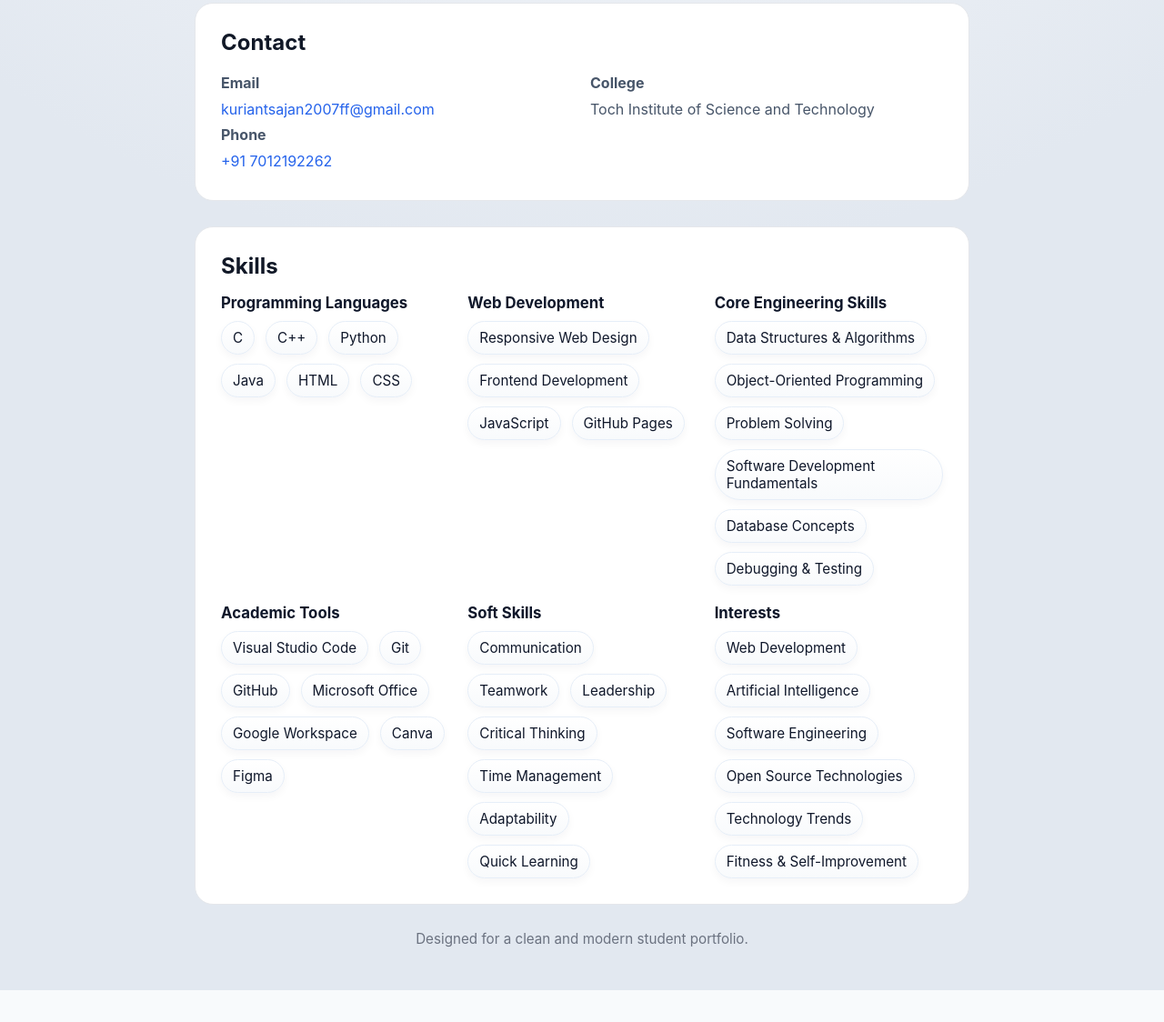
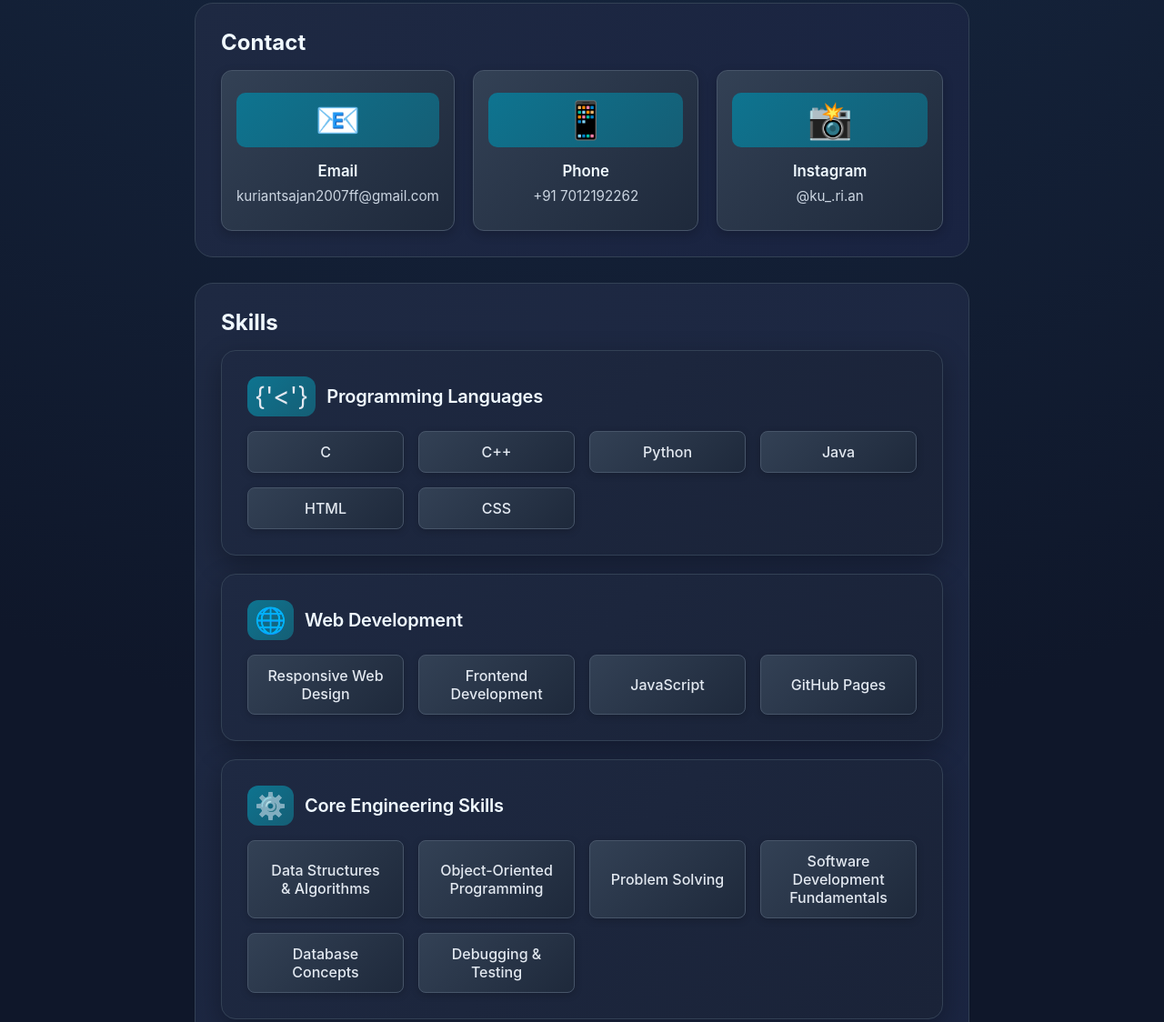
Before and after one commit to KURIANTSAJAN/my-profile, a plain HTML site: page index.html in a window 1280 px wide. Shown: the part 798-1922 px from the top of the page at 91% size. Before the commit the page ends 1887 px from the top, so only its background shows below. Drawn offline with Linux system fonts and the light colour scheme.

Commit message:
initial commit

```diff
--- a/index.html
+++ b/index.html
@@ -34,92 +34,132 @@
 
       <section class="section contact">
         <h2>Contact</h2>
-        <div class="contact-card">
-          <div>
-            <p><strong>Email</strong></p>
-            <p><a href="mailto:kuriantsajan2007ff@gmail.com">kuriantsajan2007ff@gmail.com</a></p>
-            <p><strong>Phone</strong></p>
-            <p><a href="tel:+917012192262">+91 7012192262</a></p>
+        <div class="contact-grid">
+          <!-- Email -->
+          <a href="mailto:kuriantsajan2007ff@gmail.com" class="contact-item">
+            <div class="contact-icon">📧</div>
+            <div class="contact-content">
+              <h3>Email</h3>
+              <p>kuriantsajan2007ff@gmail.com</p>
             </div>
-          <div>
-            <p><strong>College</strong></p>
-            <p>Toch Institute of Science and Technology</p>
+          </a>
+
+          <!-- Phone -->
+          <a href="tel:+917012192262" class="contact-item">
+            <div class="contact-icon">📱</div>
+            <div class="contact-content">
+              <h3>Phone</h3>
+              <p>+91 7012192262</p>
             </div>
+          </a>
+
+          <!-- Instagram -->
+          <a href="https://instagram.com/ku_.ri.an" target="_blank" rel="noopener noreferrer" class="contact-item">
+            <div class="contact-icon">📸</div>
+            <div class="contact-content">
+              <h3>Instagram</h3>
+              <p>@ku_.ri.an</p>
+            </div>
+          </a>
         </div>
       </section>
 
       <section class="section skills">
         <h2>Skills</h2>
-        <div class="skill-grid">
-          <div class="skill-group">
+        <div class="skills-container">
+          <!-- Programming Languages -->
+          <div class="skill-category-card">
+            <div class="category-header">
+              <span class="category-icon">{'<'}</span>
               <h3>Programming Languages</h3>
-            <div class="badges">
-              <span class="skill-badge">C</span>
-              <span class="skill-badge">C++</span>
-              <span class="skill-badge">Python</span>
-              <span class="skill-badge">Java</span>
-              <span class="skill-badge">HTML</span>
-              <span class="skill-badge">CSS</span>
+            </div>
+            <div class="skills-list">
+              <span class="skill-chip">C</span>
+              <span class="skill-chip">C++</span>
+              <span class="skill-chip">Python</span>
+              <span class="skill-chip">Java</span>
+              <span class="skill-chip">HTML</span>
+              <span class="skill-chip">CSS</span>
             </div>
           </div>
 
-          <div class="skill-group">
+          <!-- Web Development -->
+          <div class="skill-category-card">
+            <div class="category-header">
+              <span class="category-icon">🌐</span>
               <h3>Web Development</h3>
-            <div class="badges">
-              <span class="skill-badge">Responsive Web Design</span>
-              <span class="skill-badge">Frontend Development</span>
-              <span class="skill-badge">JavaScript</span>
-              <span class="skill-badge">GitHub Pages</span>
+            </div>
+            <div class="skills-list">
+              <span class="skill-chip">Responsive Web Design</span>
+              <span class="skill-chip">Frontend Development</span>
+              <span class="skill-chip">JavaScript</span>
+              <span class="skill-chip">GitHub Pages</span>
             </div>
           </div>
 
-          <div class="skill-group">
+          <!-- Core Engineering Skills -->
+          <div class="skill-category-card">
+            <div class="category-header">
+              <span class="category-icon">⚙️</span>
               <h3>Core Engineering Skills</h3>
-            <div class="badges">
-              <span class="skill-badge">Data Structures &amp; Algorithms</span>
-              <span class="skill-badge">Object-Oriented Programming</span>
-              <span class="skill-badge">Problem Solving</span>
-              <span class="skill-badge">Software Development Fundamentals</span>
-              <span class="skill-badge">Database Concepts</span>
-              <span class="skill-badge">Debugging &amp; Testing</span>
+            </div>
+            <div class="skills-list">
+              <span class="skill-chip">Data Structures &amp; Algorithms</span>
+              <span class="skill-chip">Object-Oriented Programming</span>
+              <span class="skill-chip">Problem Solving</span>
+              <span class="skill-chip">Software Development Fundamentals</span>
+              <span class="skill-chip">Database Concepts</span>
+              <span class="skill-chip">Debugging &amp; Testing</span>
             </div>
           </div>
 
-          <div class="skill-group">
+          <!-- Academic Tools -->
+          <div class="skill-category-card">
+            <div class="category-header">
+              <span class="category-icon">🛠️</span>
               <h3>Academic Tools</h3>
-            <div class="badges">
-              <span class="skill-badge">Visual Studio Code</span>
-              <span class="skill-badge">Git</span>
-              <span class="skill-badge">GitHub</span>
-              <span class="skill-badge">Microsoft Office</span>
-              <span class="skill-badge">Google Workspace</span>
-              <span class="skill-badge">Canva</span>
-              <span class="skill-badge">Figma</span>
+            </div>
+            <div class="skills-list">
+              <span class="skill-chip">Visual Studio Code</span>
+              <span class="skill-chip">Git</span>
+              <span class="skill-chip">GitHub</span>
+              <span class="skill-chip">Microsoft Office</span>
+              <span class="skill-chip">Google Workspace</span>
+              <span class="skill-chip">Canva</span>
+              <span class="skill-chip">Figma</span>
             </div>
           </div>
 
-          <div class="skill-group">
+          <!-- Soft Skills -->
+          <div class="skill-category-card">
+            <div class="category-header">
+              <span class="category-icon">💡</span>
               <h3>Soft Skills</h3>
-            <div class="badges">
-              <span class="skill-badge">Communication</span>
-              <span class="skill-badge">Teamwork</span>
-              <span class="skill-badge">Leadership</span>
-              <span class="skill-badge">Critical Thinking</span>
-              <span class="skill-badge">Time Management</span>
-              <span class="skill-badge">Adaptability</span>
-              <span class="skill-badge">Quick Learning</span>
+            </div>
+            <div class="skills-list">
+              <span class="skill-chip">Communication</span>
+              <span class="skill-chip">Teamwork</span>
+              <span class="skill-chip">Leadership</span>
+              <span class="skill-chip">Critical Thinking</span>
+              <span class="skill-chip">Time Management</span>
+              <span class="skill-chip">Adaptability</span>
+              <span class="skill-chip">Quick Learning</span>
             </div>
           </div>
 
-          <div class="skill-group">
+          <!-- Interests -->
+          <div class="skill-category-card">
+            <div class="category-header">
+              <span class="category-icon">🚀</span>
               <h3>Interests</h3>
-            <div class="badges">
-              <span class="skill-badge">Web Development</span>
-              <span class="skill-badge">Artificial Intelligence</span>
-              <span class="skill-badge">Software Engineering</span>
-              <span class="skill-badge">Open Source Technologies</span>
-              <span class="skill-badge">Technology Trends</span>
-              <span class="skill-badge">Fitness &amp; Self-Improvement</span>
+            </div>
+            <div class="skills-list">
+              <span class="skill-chip">Web Development</span>
+              <span class="skill-chip">Artificial Intelligence</span>
+              <span class="skill-chip">Software Engineering</span>
+              <span class="skill-chip">Open Source Technologies</span>
+              <span class="skill-chip">Technology Trends</span>
+              <span class="skill-chip">Fitness &amp; Self-Improvement</span>
             </div>
           </div>
         </div>
--- a/styles.css
+++ b/styles.css
@@ -1,7 +1,7 @@
 :root {
-  color-scheme: light;
-  color: #111827;
-  background: #f8fafc;
+  color-scheme: dark;
+  color: #e2e8f0;
+  background: #0f172a;
   font-family: Inter, system-ui, -apple-system, BlinkMacSystemFont, "Segoe UI", sans-serif;
 }
 
@@ -12,7 +12,7 @@
 body {
   margin: 0;
   min-height: 100vh;
-  background: radial-gradient(circle at top, #ffffff 0%, #e2e8f0 55%);
+  background: radial-gradient(circle at top, #1a2f4b 0%, #0f172a 55%);
 }
 
 .page-container {
@@ -23,16 +23,16 @@ body {
 
 .hero {
   padding: 40px 28px;
-  background: #ffffff;
-  border: 1px solid #d1d5db;
+  background: linear-gradient(135deg, #1e2942 0%, #192341 100%);
+  border: 1px solid #334155;
   border-radius: 24px;
-  box-shadow: 0 20px 60px rgba(15, 23, 42, 0.08);
+  box-shadow: 0 20px 60px rgba(0, 0, 0, 0.4);
   margin-bottom: 32px;
 }
 
 .hero-content .subtitle {
   margin: 0 0 16px;
-  color: #6b7280;
+  color: #94a3b8;
   font-size: 0.95rem;
 }
 
@@ -41,20 +41,21 @@ body {
   font-size: clamp(2.5rem, 5vw, 4rem);
   line-height: 1.05;
   letter-spacing: -0.04em;
+  color: #f0f9ff;
 }
 
 .role,
 .college {
   margin: 16px 0 0;
-  color: #374151;
+  color: #cbd5e1;
   font-size: 1.05rem;
   line-height: 1.7;
 }
 
 .section {
   margin-bottom: 28px;
-  background: #ffffff;
-  border: 1px solid #e5e7eb;
+  background: linear-gradient(135deg, #1e2942 0%, #192341 100%);
+  border: 1px solid #334155;
   border-radius: 20px;
   padding: 28px;
 }
@@ -62,12 +63,12 @@ body {
 .section h2 {
   margin: 0 0 16px;
   font-size: 1.5rem;
-  color: #111827;
+  color: #f0f9ff;
 }
 
 .section p {
   margin: 0;
-  color: #475569;
+  color: #cbd5e1;
   font-size: 1rem;
   line-height: 1.8;
 }
@@ -81,53 +82,272 @@ body {
   margin: 0;
 }
 
-.contact-card a {
-  color: #2563eb;
-  text-decoration: none;
+/* Contact Grid Layout */
+.contact-grid {
+  display: grid;
+  grid-template-columns: 1fr;
+  gap: 16px;
 }
 
-/* Skills layout and badges */
-.skill-grid {
-  display: grid;
+.contact-item {
+  display: flex;
+  align-items: center;
+  gap: 16px;
+  padding: 18px 20px;
+  background: linear-gradient(135deg, #334155 0%, #1e293b 100%);
+  border: 1.5px solid #475569;
+  border-radius: 12px;
+  text-decoration: none;
+  color: inherit;
+  cursor: pointer;
+  transition: all 300ms cubic-bezier(0.4, 0, 0.2, 1);
+  box-shadow: 0 4px 12px rgba(0, 0, 0, 0.2);
+}
+
+.contact-item:hover {
+  transform: translateY(-4px);
+  border-color: #60a5fa;
+  background: linear-gradient(135deg, #3d4a5c 0%, #2d3748 100%);
+  box-shadow: 0 12px 30px rgba(96, 165, 250, 0.2);
+}
+
+.contact-icon {
+  font-size: 2rem;
+  line-height: 1;
+  min-width: 50px;
+  display: flex;
+  align-items: center;
+  justify-content: center;
+  background: linear-gradient(135deg, #0e7490 0%, #155e75 100%);
+  border-radius: 10px;
+  padding: 10px;
+  transition: all 300ms ease;
+}
+
+.contact-item:hover .contact-icon {
+  background: linear-gradient(135deg, #60a5fa 0%, #3b82f6 100%);
+  transform: scale(1.15);
+}
+
+.contact-content {
+  flex: 1;
+}
+
+.contact-content h3 {
+  margin: 0 0 4px;
+  font-size: 1.05rem;
+  font-weight: 600;
+  color: #f0f9ff;
+}
+
+.contact-content p {
+  margin: 0;
+  font-size: 0.95rem;
+  color: #cbd5e1;
+  transition: color 300ms ease;
+}
+
+.contact-item:hover .contact-content p {
+  color: #93c5fd;
+}
+
+@media (min-width: 640px) {
+  .contact-grid {
+    grid-template-columns: repeat(2, 1fr);
+    gap: 18px;
+  }
+}
+
+@media (min-width: 1024px) {
+  .contact-grid {
+    grid-template-columns: repeat(3, 1fr);
+    gap: 20px;
+  }
+
+  .contact-item {
+    flex-direction: column;
+    text-align: center;
+    padding: 24px 16px;
+  }
+
+  .contact-icon {
+    width: 100%;
+    font-size: 2.5rem;
+  }
+
+  .contact-content {
+    flex: none;
+  }
+}
+
+.contact-card a {
+  color: #60a5fa;
+  text-decoration: none;
+  transition: color 200ms ease;
+}
+
+.contact-card a:hover {
+  color: #93c5fd;
+}
+
+
+/* Skills section - Modern Card Design */
+.skills-container {
+  display: flex;
+  flex-direction: column;
   gap: 20px;
 }
 
-.skill-group h3 {
-  margin: 0 0 10px;
-  font-size: 1.05rem;
-  color: #0f172a;
+.skill-category-card {
+  background: linear-gradient(135deg, #1e2942 0%, #1a2338 100%);
+  border: 1px solid #334155;
+  border-radius: 16px;
+  padding: 24px;
+  box-shadow: 0 10px 30px rgba(0, 0, 0, 0.3);
+  transition: all 300ms cubic-bezier(0.4, 0, 0.2, 1);
+  position: relative;
+  overflow: hidden;
 }
 
-.badges {
-  display: flex;
-  flex-wrap: wrap;
-  gap: 10px 12px;
+.skill-category-card::before {
+  content: '';
+  position: absolute;
+  top: 0;
+  left: 0;
+  width: 100%;
+  height: 4px;
+  background: linear-gradient(90deg, #60a5fa 0%, #3b82f6 100%);
+  transform: scaleX(0);
+  transform-origin: left;
+  transition: transform 300ms ease;
 }
 
-.skill-badge {
+.skill-category-card:hover {
+  transform: translateY(-6px);
+  box-shadow: 0 20px 50px rgba(96, 165, 250, 0.15);
+  border-color: #475569;
+  background: linear-gradient(135deg, #1f3a52 0%, #1a2f42 100%);
+}
+
+.skill-category-card:hover::before {
+  transform: scaleX(1);
+}
+
+.category-header {
+  display: flex;
+  align-items: center;
+  gap: 12px;
+  margin-bottom: 16px;
+}
+
+.category-icon {
+  font-size: 1.75rem;
+  line-height: 1;
+  min-width: 40px;
+  display: flex;
+  align-items: center;
+  justify-content: center;
+  background: linear-gradient(135deg, #0e7490 0%, #155e75 100%);
+  border-radius: 12px;
+  padding: 8px;
+  transition: all 300ms ease;
+}
+
+.skill-category-card:hover .category-icon {
+  background: linear-gradient(135deg, #60a5fa 0%, #3b82f6 100%);
+  transform: rotate(10deg) scale(1.1);
+}
+
+.category-header h3 {
+  margin: 0;
+  font-size: 1.25rem;
+  font-weight: 600;
+  color: #f0f9ff;
+  letter-spacing: -0.01em;
+}
+
+.skills-list {
+  display: grid;
+  grid-template-columns: repeat(auto-fill, minmax(120px, 1fr));
+  gap: 12px;
+}
+
+.skill-chip {
   display: inline-flex;
   align-items: center;
-  gap: 8px;
-  padding: 8px 12px;
-  background: linear-gradient(180deg, #ffffff 0%, #f8fafc 100%);
-  border: 1px solid #e6eef8;
-  color: #0f172a;
-  border-radius: 999px;
-  font-size: 0.95rem;
-  box-shadow: 0 4px 10px rgba(15, 23, 42, 0.04);
-  transition: transform 160ms ease, box-shadow 160ms ease, background 160ms ease;
+  justify-content: center;
+  padding: 10px 14px;
+  background: linear-gradient(135deg, #334155 0%, #1e293b 100%);
+  border: 1.5px solid #475569;
+  border-radius: 8px;
+  font-size: 0.9rem;
+  font-weight: 500;
+  color: #e2e8f0;
+  text-align: center;
+  white-space: normal;
+  word-wrap: break-word;
+  cursor: pointer;
+  transition: all 200ms cubic-bezier(0.4, 0, 0.2, 1);
+  box-shadow: 0 2px 8px rgba(0, 0, 0, 0.2);
+  position: relative;
 }
 
-.skill-badge:hover {
-  transform: translateY(-4px) scale(1.02);
-  box-shadow: 0 14px 30px rgba(15, 23, 42, 0.09);
-  background: linear-gradient(180deg, #ffffff 0%, #eef2ff 100%);
+.skill-chip::before {
+  content: '';
+  position: absolute;
+  inset: 0;
+  background: linear-gradient(135deg, #60a5fa 0%, #3b82f6 100%);
+  border-radius: 8px;
+  opacity: 0;
+  transition: opacity 200ms ease;
+  z-index: -1;
 }
+
+.skill-chip:hover {
+  transform: translateY(-4px) scale(1.05);
+  border-color: #60a5fa;
+  color: #ffffff;
+  box-shadow: 0 12px 24px rgba(96, 165, 250, 0.3);
+}
+
+.skill-chip:hover::before {
+  opacity: 1;
+}
+
+/* Responsive adjustments */
+@media (min-width: 640px) {
+  .skill-category-card {
+    padding: 28px;
+  }
+
+  .skills-list {
+    grid-template-columns: repeat(auto-fill, minmax(140px, 1fr));
+    gap: 14px;
+  }
+
+  .skill-chip {
+    padding: 11px 16px;
+    font-size: 0.95rem;
+  }
+}
+
+@media (min-width: 1024px) {
+  .skills-list {
+    grid-template-columns: repeat(auto-fill, minmax(160px, 1fr));
+    gap: 16px;
+  }
+
+  .skill-chip {
+    padding: 12px 18px;
+    font-size: 1rem;
+  }
+}
+
 
 footer {
   text-align: center;
   margin-top: 16px;
-  color: #6b7280;
+  color: #64748b;
   font-size: 0.95rem;
 }
 
@@ -135,13 +355,4 @@ footer {
   .contact-card {
     grid-template-columns: repeat(2, minmax(0, 1fr));
   }
-  .skill-grid {
-    grid-template-columns: repeat(2, minmax(0, 1fr));
-  }
 }
-
-@media (min-width: 960px) {
-  .skill-grid {
-    grid-template-columns: repeat(3, minmax(0, 1fr));
-  }
-}
```
Lines whose indentation alone changed are shown as unchanged.
